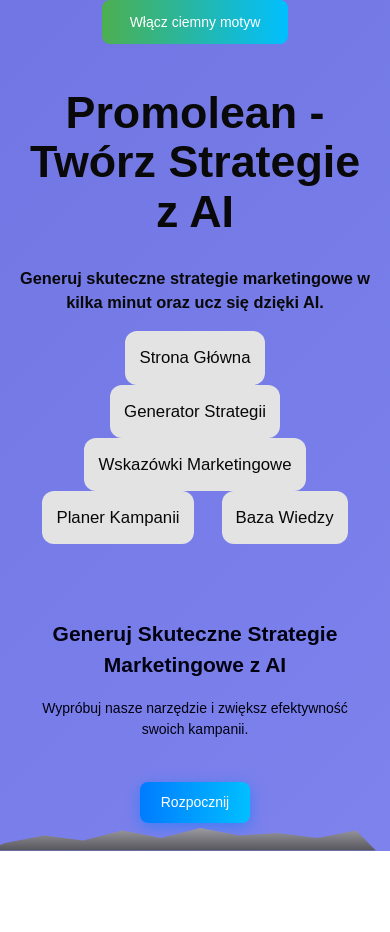
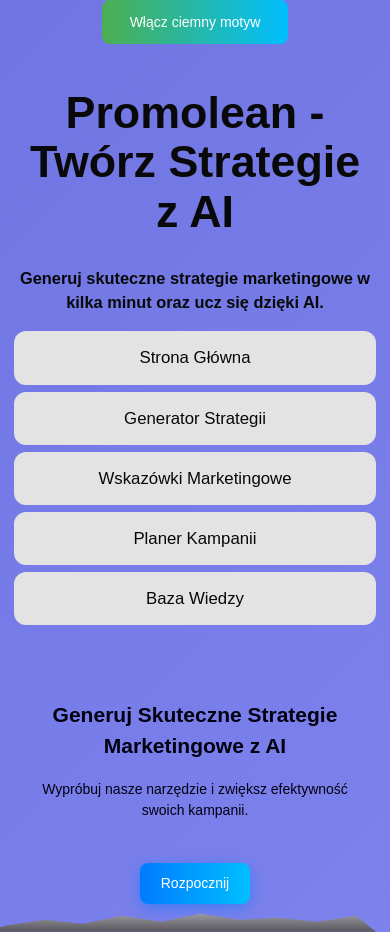
Before and after one commit to Romanpietraszko/myapp, a React (Vite) app: page / in a window 390 px wide. Before the commit the page ends 851 px from the top, so only its background shows below. Built offline with nearby package versions, Linux system fonts and the light colour scheme.

Commit message:
Zaktualizowano style CSS

```diff
--- a/src/App.css
+++ b/src/App.css
@@ -203,7 +203,7 @@ header nav ul li a:hover {
   border-radius: 50px;
   transition: transform 0.3s ease, box-shadow 0.3s ease;
   box-shadow: 0 4px 15px rgba(0, 123, 255, 0.5);
-  z-index: 3;
+  z-index: 4;
 }
 
 .cta-button:hover {
@@ -270,6 +270,12 @@ footer span {
   }
   body::before,
   body::after {
-    height: 50px; /* Zmniejszona wysokość */
+    height: 40px; /* Zmniejszona wysokość */
+  }
+  @media (max-width: 768px) {
+    header nav ul li {
+      display: block; /* Elementy jeden pod drugim */
+      margin: 0.5rem 0; /* Mniejsze marginesy */
+    }
   }
 }
```
